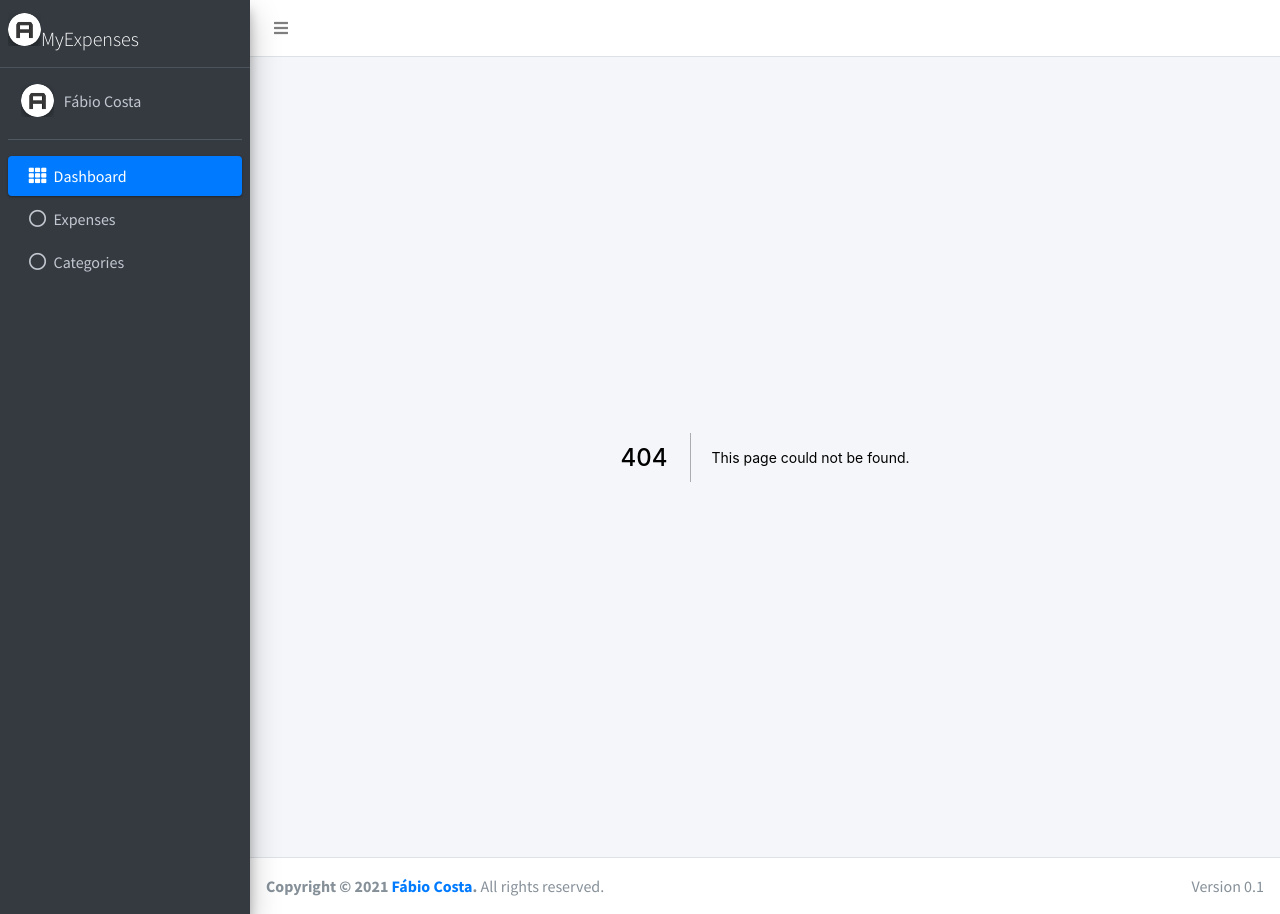
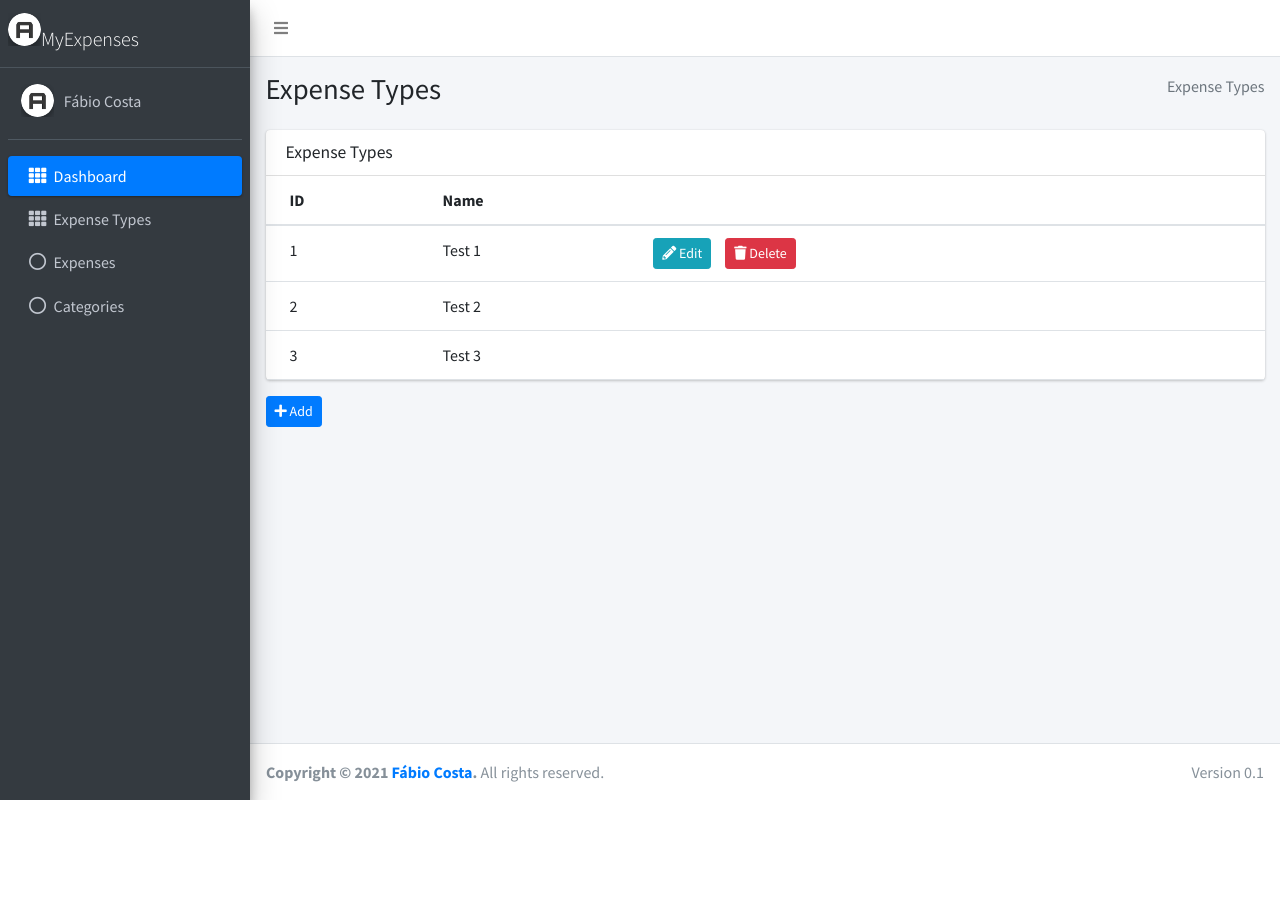
Before and after one commit to fabiocosta89/MyExpenses, a Next.js app: page /expense-types in a window 1280 px wide. Before the commit this address had no page. After the commit the page ends 800 px from the top, so only its background shows below. Built offline with nearby package versions, Linux system fonts and the light colour scheme.

Commit message:
Add expense types list

```diff
--- a/components/main-sidebar/index.jsx
+++ b/components/main-sidebar/index.jsx
@@ -16,6 +16,7 @@ const MainSideBar = () => {
                 <SideUserPanel />
                 <SideMenu>
                     <SideMenuItem href="/" name="Dashboard" icon="fas fa-th" isActive={true} />
+                    <SideMenuItem href="/expense-types" name="Expense Types" icon="fas fa-th" />
                     <SideMenuItem href="/expenses" name="Expenses" icon="far fa-circle" />
                     <SideMenuItem href="/categories" name="Categories" icon="far fa-circle" />
                 </SideMenu>
--- /dev/null
+++ b/pages/expense-types/index.jsx
@@ -0,0 +1,82 @@
+import React from "react";
+import Head from 'next/head';
+
+import PageHeader from '../../components/page-header';
+import BreadcrumbItem from '../../components/breadcrumb/breadcrumb-item';
+import ResponsiveHoverTable from '../../components/table';
+import TableEditButton from "../../components/table/tableEditButton";
+import TableDeleteButton from "../../components/table/tableDeleteButton";
+import TableAddButton from '../../components/table/tableAddButton/tableAddButton';
+
+const ExpenseTypes = () => {
+    const title = "Expense Types";
+    const data = React.useMemo(
+        () => [
+            {
+                id: '1',
+                name: 'Test 1',
+                action: <>
+                    <TableEditButton href="#" />
+                    <TableDeleteButton href="#" />
+                </>,
+            },
+            {
+                id: '2',
+                name: 'Test 2',
+                action: <a />,
+            },
+            {
+                id: '3',
+                name: 'Test 3',
+                action: <a />,
+            },
+        ],
+        []
+    );
+
+    const columns = React.useMemo(
+        () => [
+            {
+                Header: 'ID',
+                accessor: 'id',
+            },
+            {
+                Header: 'Name',
+                accessor: 'name',
+            },
+            {
+                Header: '',
+                accessor: 'action',
+            },
+        ],
+        []
+    );
+    return (
+        <>
+            <Head>
+                <title>MyExpenses - {title}</title>
+            </Head>
+            <PageHeader title={title}>
+                <BreadcrumbItem title={title} />
+            </PageHeader>
+            <section className="content">
+                <div className="container-fluid">
+                    <div className="row">
+                        <div className="col-12">
+                            <ResponsiveHoverTable
+                                cardTitle="Expense Types"
+                                columns={columns}
+                                data={data}
+                            />
+                        </div>
+                        <div className='col-12'>
+                            <TableAddButton href="/expense-types/add" />
+                        </div>
+                    </div>
+                </div>
+            </section>
+        </>
+    );
+};
+
+export default ExpenseTypes;
```
